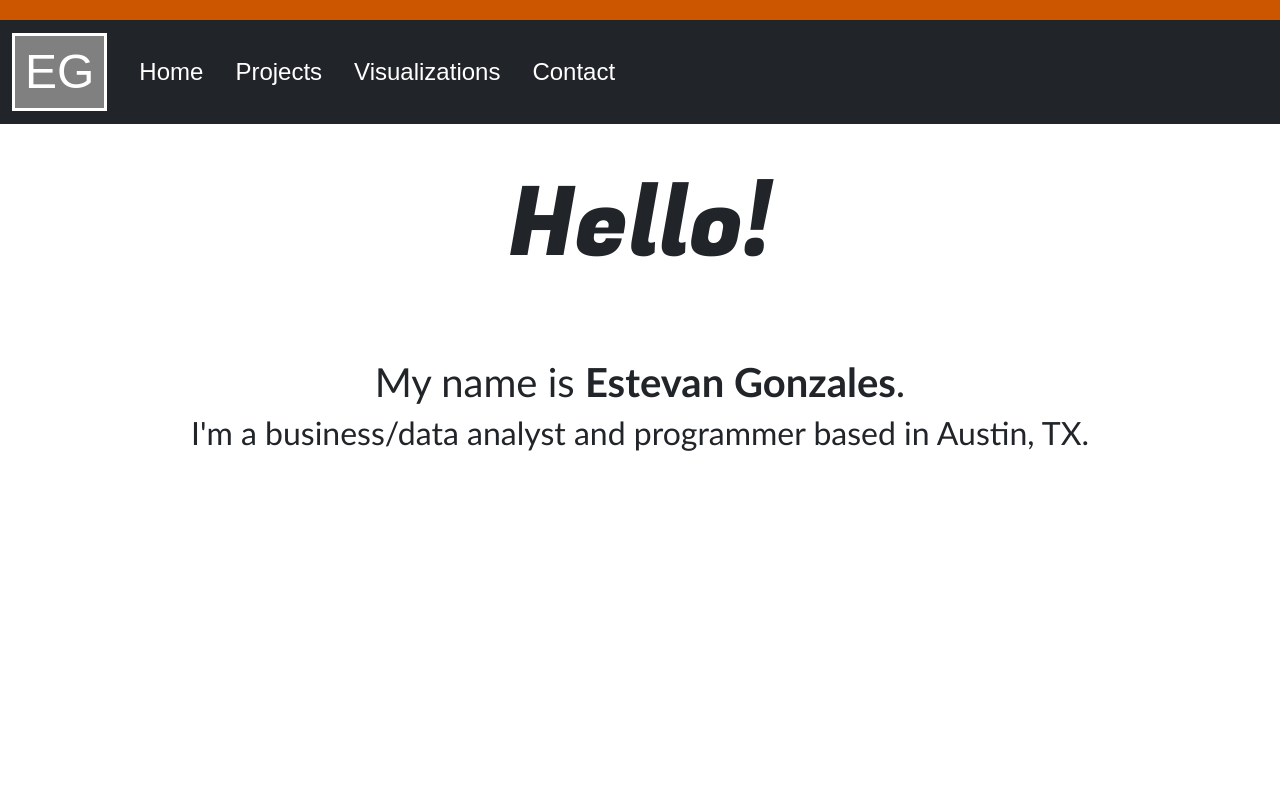
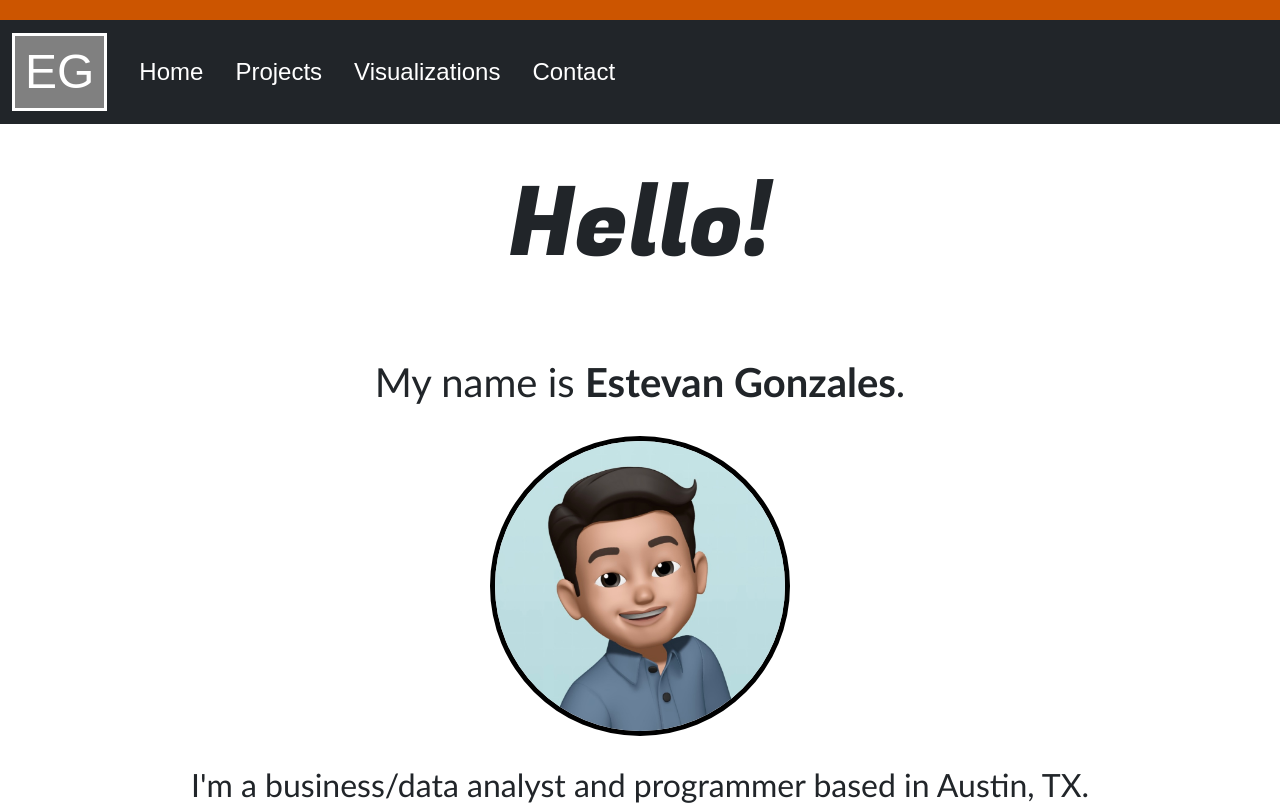
Before and after one commit to Estevan-Gonzales/estevan_b, a React (Vite) app: page / in a window 1280 px wide. Built offline with nearby package versions, Linux system fonts and the light colour scheme; a web font is replaced by a local one.

Commit message:
Added avatar

```diff
--- a/src/App.css
+++ b/src/App.css
@@ -17,8 +17,11 @@ html {
   font-size: xxx-large;
   padding-right: 10px;
   padding-left: 10px;
+}
 
-
+.me-div {
+  border-radius: 100%;
+  margin: 30px;
 }
 
 
--- a/src/pages/Home.jsx
+++ b/src/pages/Home.jsx
@@ -12,6 +12,11 @@ export default function Home() {
 
     <div className='home'>
         <h1>My name is <strong>Estevan Gonzales</strong>.</h1>
+
+      <div className="me-div">
+        <img src="public/images/avatar.jpg" style={{borderRadius: "50%", border: "solid black 5px", width: "300px"}}></img>
+      </div>
+
         <h2>I'm a business/data analyst and programmer based in Austin, TX.</h2>
     </div>
 
```
Also changed, not shown: public/images/avatar.jpg (added), public/images/me.jpg (added), 6 other files (tests, documents, lock files or other folders).
